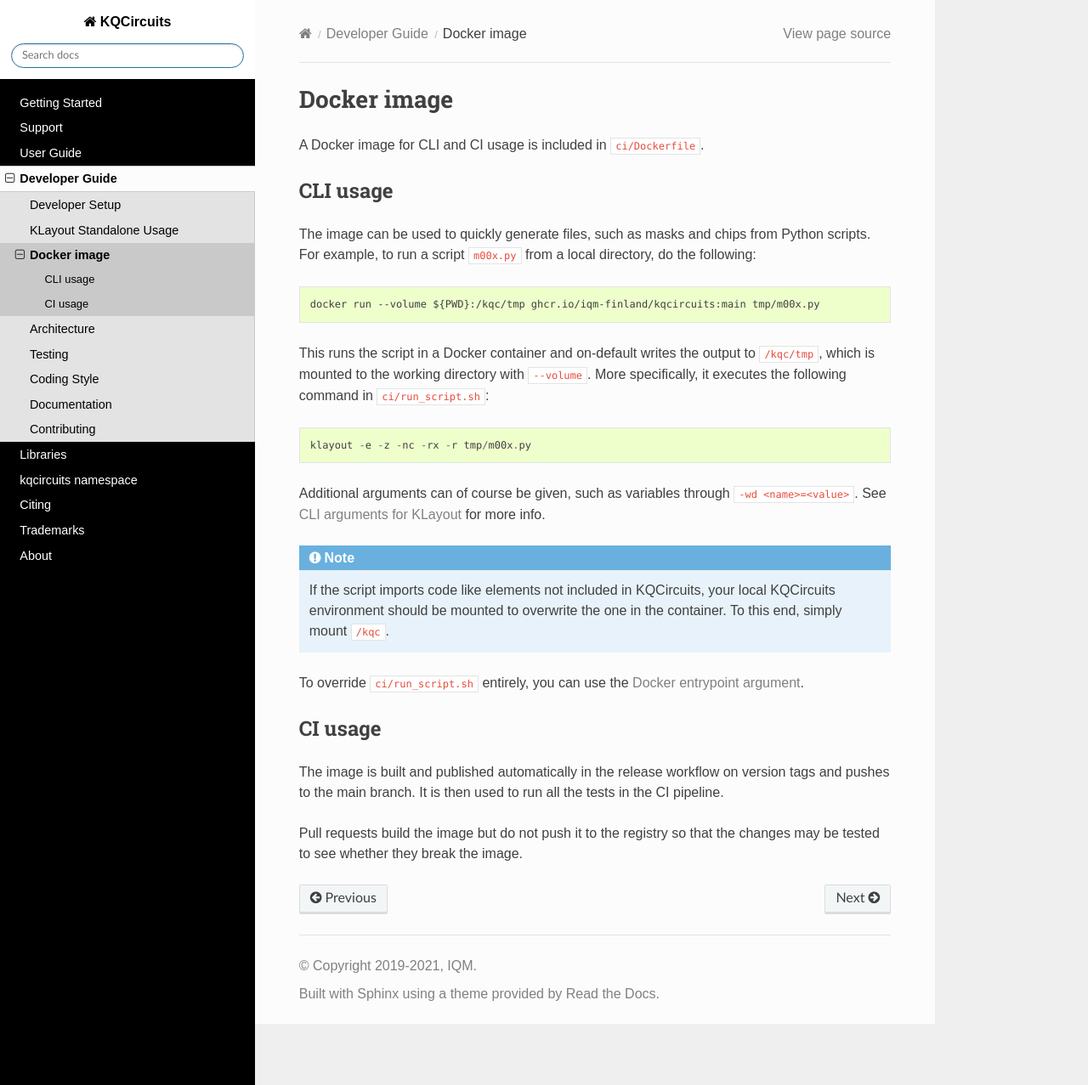
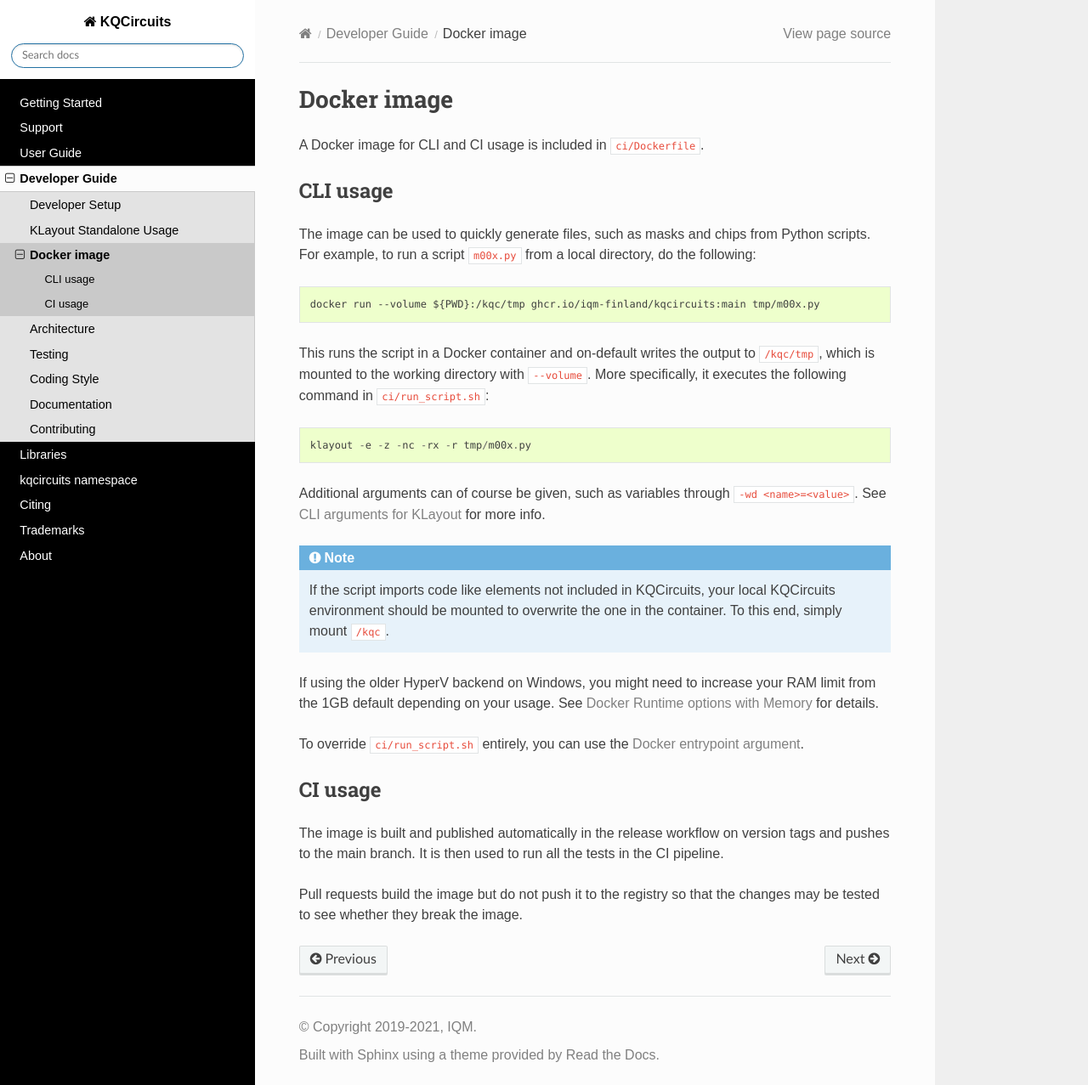
Before and after one commit to iqm-finland/KQCircuits, a Sphinx documentation site: the page built from docs/developer/docker_image.rst, in a window 1280 px wide and 1277 px high. Shown: the whole window at 85% size. Built offline with Sphinx 7.4.7 and the Read the Docs theme 2.0.0, drawn with Linux system fonts in a browser that asks for light colours; pages that are not in the unit, such as notebooks, are missing from menus; the version number could not be read and is left out.

Commit message:
Run start-up macros in Docker image for CLI usage
* Add note about Docker memory limit with HyperV backend on Windows

```diff
--- a/docs/developer/docker_image.rst
+++ b/docs/developer/docker_image.rst
@@ -29,6 +29,9 @@
     your local KQCircuits environment should be mounted to overwrite the one in the container.
     To this end, simply mount ``/kqc``.
 
+If using the older HyperV backend on Windows, you might need to increase your RAM limit from the 1GB default depending on your usage.
+See `Docker Runtime options with Memory <https://docs.docker.com/config/containers/resource_constraints/#limit-a-containers-access-to-memory>`_ for details.
+
 To override ``ci/run_script.sh`` entirely, you can use the `Docker entrypoint argument <https://docs.docker.com/engine/reference/run/#entrypoint-default-command-to-execute-at-runtime>`_.
 
 .. _docker_ci_usage:
```
Also changed, not shown: 1 other file.
